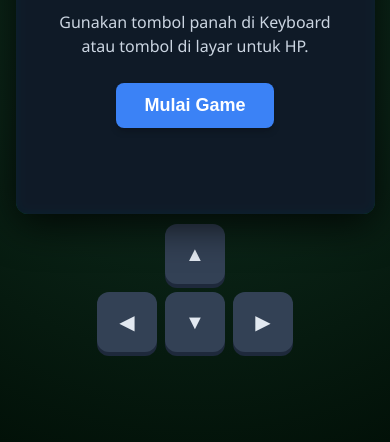
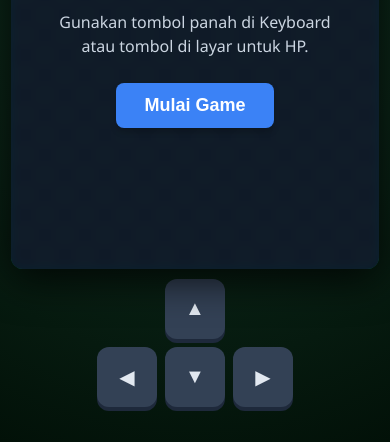
Before and after one commit to vixkentdiranahadinata/Game-Ular-Klasik, a plain HTML site: page index.html in a window 390 px wide. Shown: the part 402-844 px from the top of the page. Drawn offline with Linux system fonts and the light colour scheme.

Commit message:
Update index.html

```diff
--- a/index.html
+++ b/index.html
@@ -87,6 +87,7 @@
             box-shadow: 0 10px 40px rgba(0,0,0,0.8);
             border-radius: 12px;
             touch-action: none; /* Mencegah default swipe/scroll dari browser */
+            display: inline-block; /* Agar membungkus kanvas dengan pas */
         }
 
         canvas {
@@ -94,11 +95,6 @@
             border: 4px solid #064e3b; /* Border hijau lumut */
             border-radius: 12px;
             display: block;
-            width: 95vmin; /* Responsif: 95% dari sisi terkecil layar */
-            height: 95vmin;
-            max-width: 500px; /* Batas maksimal untuk desktop */
-            max-height: 500px;
-            object-fit: contain;
         }
 
         .overlay {
@@ -195,12 +191,6 @@
                 margin-bottom: 10px;
             }
             #mobile-controls { display: grid; }
-            canvas {
-                width: 90vw;
-                height: 90vw;
-                max-width: 400px;
-                max-height: 400px;
-            }
             h1 { font-size: 24px; margin-top: 10px; margin-bottom: 5px;}
             .score-container { padding: 6px 20px; font-size: 18px; margin-bottom: 10px; }
             #mobile-controls { gap: 8px; margin-top: 10px; }
@@ -226,7 +216,7 @@
 
     <div id="game-wrapper">
         <!-- Area Kanvas Game -->
-        <canvas id="gameCanvas" width="400" height="400"></canvas>
+        <canvas id="gameCanvas"></canvas>
 
         <!-- Layar Mulai -->
         <div id="start-screen" class="overlay">
@@ -269,6 +259,35 @@
         let snakeColor = '#22c55e';
         let foodColor = '#ef4444';
 
+        // --- Fungsi Mengukur Layar (Responsif) ---
+        function resizeCanvas() {
+            const isMobile = window.innerWidth <= 800;
+            const headerSpace = 160; // Ruang untuk judul dan skor
+            const controlSpace = isMobile ? 220 : 40; // Ruang untuk tombol d-pad di HP
+
+            let availWidth = window.innerWidth * 0.95;
+            let availHeight = window.innerHeight - headerSpace - controlSpace;
+
+            // Batas maksimal ukuran untuk desktop layar lebar
+            if (availWidth > 1000) availWidth = 1000;
+            if (availHeight > 600) availHeight = 600;
+
+            // Batas minimal
+            if (availWidth < 200) availWidth = 200;
+            if (availHeight < 200) availHeight = 200;
+
+            // Hitung ukuran kelipatan grid (20px) agar pergerakan ular tidak bug/keluar jalur
+            canvas.width = Math.floor(availWidth / gridSize) * gridSize;
+            canvas.height = Math.floor(availHeight / gridSize) * gridSize;
+
+            // Gambar ulang latar belakang jika game sedang tidak berjalan
+            clearCanvas();
+        }
+
+        // Pasang pendeteksi perubahan ukuran layar
+        window.addEventListener('resize', resizeCanvas);
+        resizeCanvas(); // Atur ukuran saat pertama kali dimuat
+
         // --- Listener Perubahan Warna ---
         document.getElementById('snake-color').addEventListener('input', function(e) {
             snakeColor = e.target.value;
@@ -285,11 +304,15 @@
         }
 
         function resetGame() {
-            // Posisi awal ular (3 kotak di tengah)
+            // Menghitung titik tengah layar dinamis
+            const startX = Math.floor((canvas.width / 2) / gridSize) * gridSize;
+            const startY = Math.floor((canvas.height / 2) / gridSize) * gridSize;
+
+            // Posisi awal ular ditaruh persis di tengah
             snake = [
-                {x: 200, y: 200},
-                {x: 180, y: 200},
-                {x: 160, y: 200}
+                {x: startX, y: startY},
+                {x: startX - gridSize, y: startY},
+                {x: startX - gridSize * 2, y: startY}
             ];
             score = 0;
             foods = []; // Reset keranjang makanan
```
